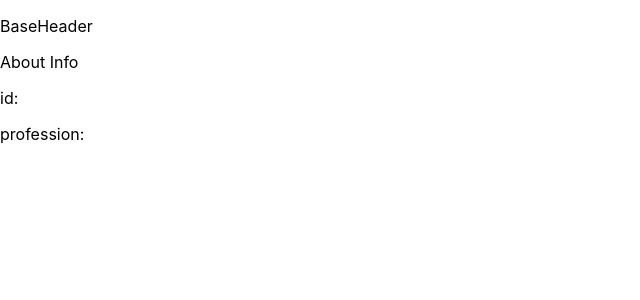
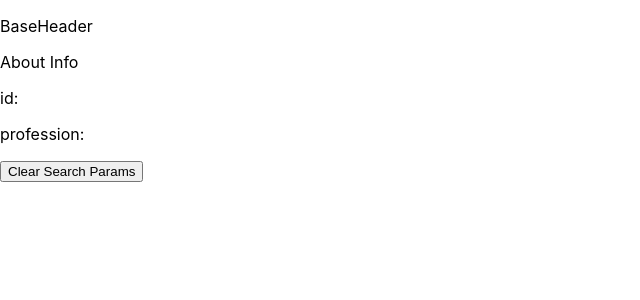
Before and after one commit to tjcchen/a-react-repo, a React (Create React App) app in the folder react-app/: page /about in a window 1280 px wide. Shown: the top 300 px of the page, without its empty margins (0-640 px from the left). Built offline with nearby package versions, Linux system fonts and the light colour scheme.

Commit message:
feat: adding clear searchParams logic

```diff
--- a/react-app/src/router/About.jsx
+++ b/react-app/src/router/About.jsx
@@ -1,3 +1,8 @@
+/**
+ * The useSearchParams hook is used to read and modify the query string in the URL for the current location.
+ * Like React's own useState hook, useSearchParams returns an array of two values:
+ * the current location's search params and a function that may be used to update them.
+ */
 import React from "react";
 import { useSearchParams } from "react-router-dom";
 
@@ -12,6 +17,7 @@ export default function About() {
       <p>About Info</p>
       <p>id: {searchId}</p>
       <p>profession: {profession}</p>
+      <button onClick={() => setSearchParams({})}>Clear Search Params</button>
     </>
   );
 }
```
